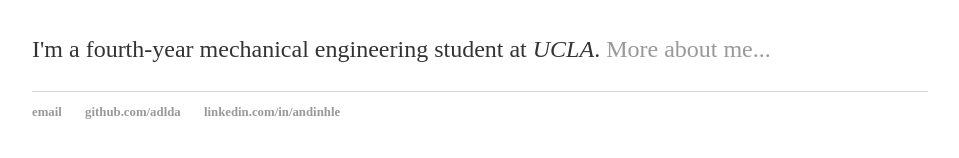
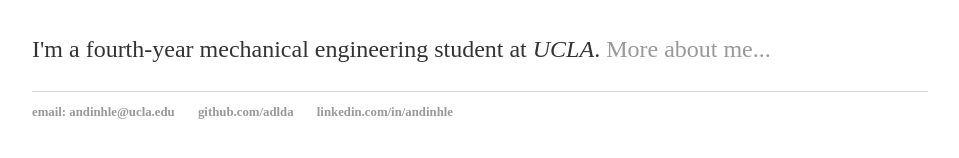
Before and after one commit to adlda/adlda.github.io, a Jekyll site: the page built from index.html, in a window 1280 px wide. Shown: the part 164-322 px from the top of the page, without its empty margins (160-1119 px from the left). Built offline with Jekyll 4.4.1, drawn with Linux system fonts in a browser that asks for light colours.

Commit message:
Update default.html

```diff
--- a/_layouts/default.html
+++ b/_layouts/default.html
@@ -21,7 +21,7 @@
 			</div><!-- /.container -->
 			<footer>
 	    		<ul>
-	        		<li><a href="mailto:andinhle@ucla.edu">email</a></li>
+	        		<li><a href="mailto:andinhle@ucla.edu">email: andinhle@ucla.edu</a></li>
 	        		<li><a href="https://github.com/adlda">github.com/adlda</a></li>
 				<li><a href="https://linkedin.com/in/andinhle">linkedin.com/in/andinhle</a></li>
 				</ul>
```
